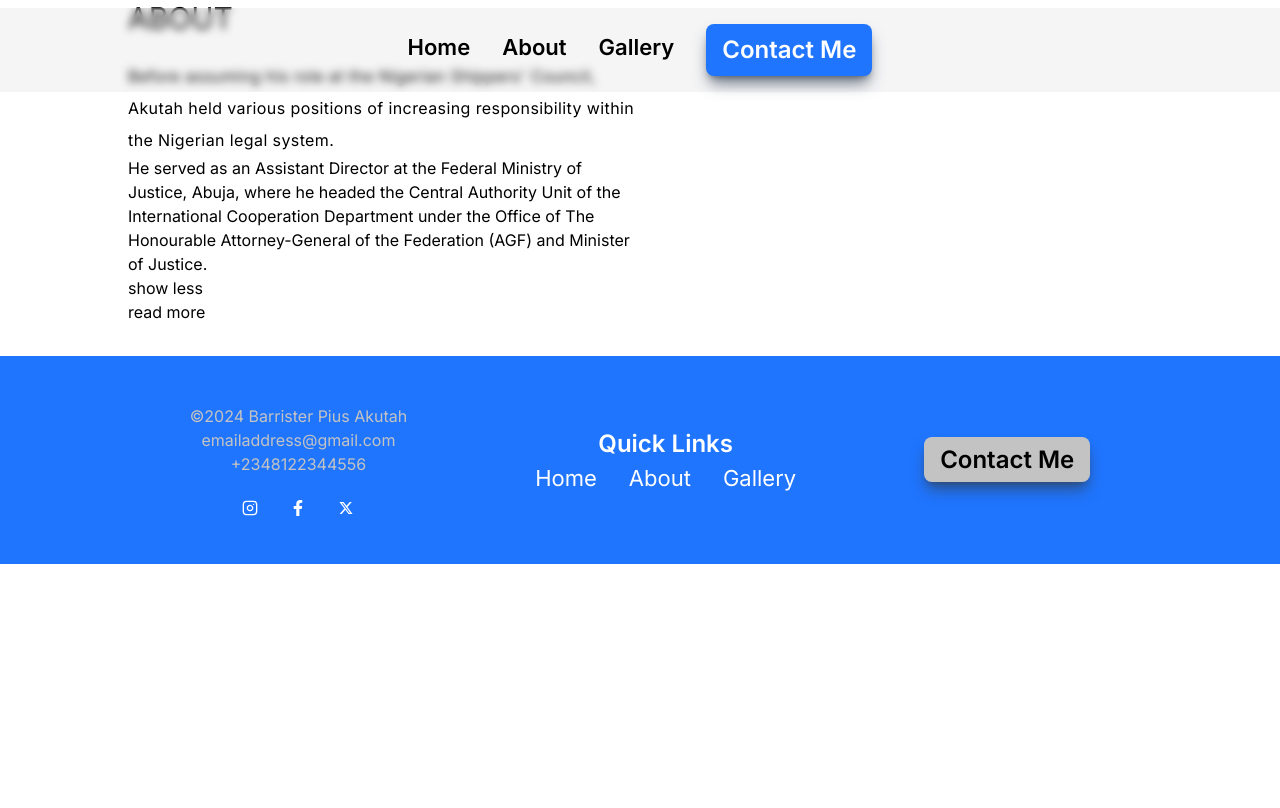
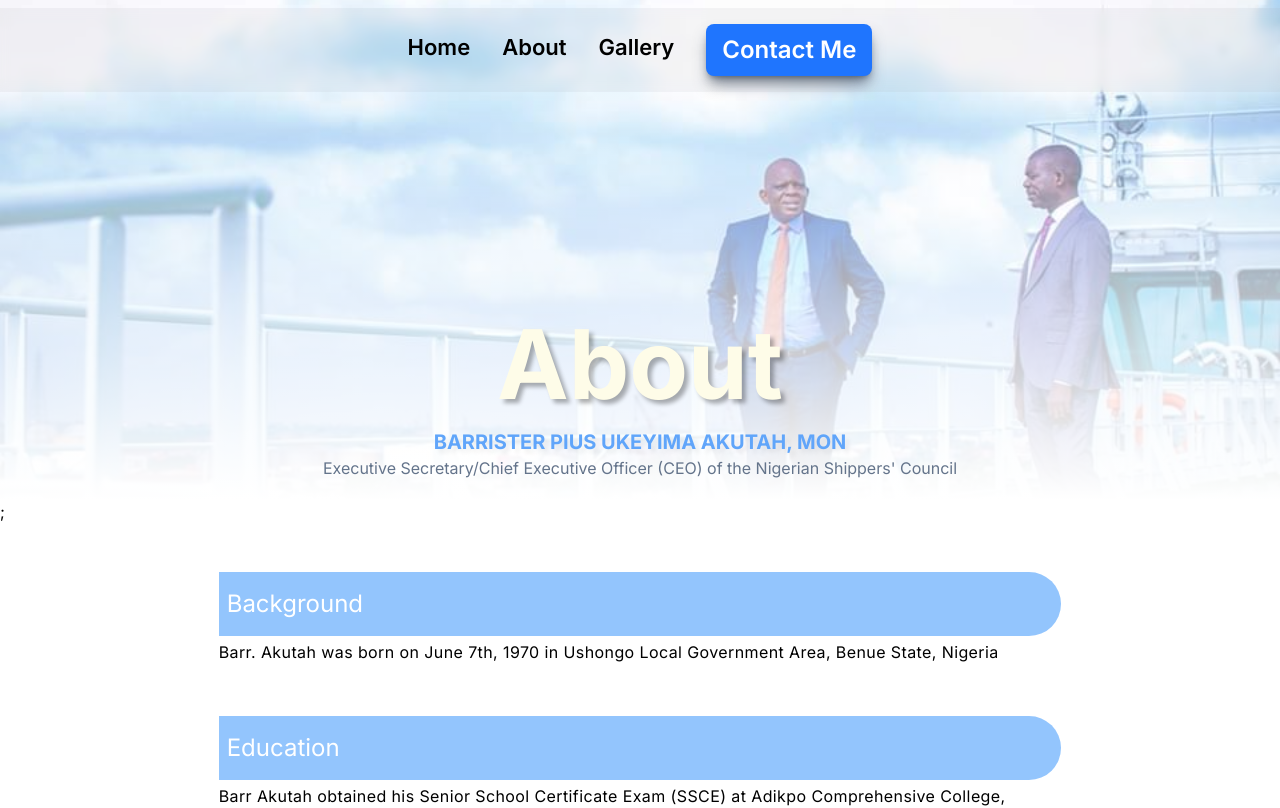
Before and after one commit to StivinTaesoo/barrister-pius, a Next.js app: page /about in a window 1280 px wide. Shown: the top 808 px of the page. Built offline with nearby package versions, Linux system fonts and the light colour scheme.

Commit message:
Edit about page

```diff
--- a/app/about/page.tsx
+++ b/app/about/page.tsx
@@ -1,32 +1,50 @@
 import Headings from "@/components/body/Sections";
+import TextContent from "@/components/body/TextContent";
 import React from "react";
 
 function page() {
     return (
-        <div className="w-[95%] md:w-[80%] mx-auto ">
-            <h1 className="uppercase text-3xl">About</h1>
-            <div className="w-full md:w-1/2 text-left ">
-                <input id="check" type="checkbox " />
-
-                <p className="text-left w-full tracking-wide leading-8 ">
-                    Before assuming his role at the Nigerian Shippers' Council,
-                    Akutah held various positions of increasing responsibility
-                    within the Nigerian legal system.
-                </p>
-                <div className="content">
-                    <p>
-                        He served as an Assistant Director at the Federal
-                        Ministry of Justice, Abuja, where he headed the Central
-                        Authority Unit of the International Cooperation
-                        Department under the Office of The Honourable
-                        Attorney-General of the Federation (AGF) and Minister of
-                        Justice.
-                    </p>
-                    <label htmlFor="check">show less</label>
+        <>
+            {/* Hero Section */}
+            <div
+                className="w-full h-[500px] bg-cover bg-center relative "
+                style={{ backgroundImage: "url(./images/bg-1.jpg)" }}
+            >
+                <div className="w-full h-full  bg-transGrey absolute top-0 left-0 flex flex-col items-center justify-center">
+                    <div className="absolute bottom-5 text-center">
+                        <h1 className="text-8xl font-bold py-4 text-yellow-50 text-shadow">
+                            About
+                        </h1>
+                        <h2 className="uppercase text-xl font-bold text-blue-400 text-shadow-2">
+                            Barrister Pius Ukeyima Akutah, mon
+                        </h2>
+                        <p className="text-slate-500">
+                            Executive Secretary/Chief Executive Officer (CEO) of
+                            the Nigerian Shippers' Council
+                        </p>
+                    </div>
                 </div>
-                <label htmlFor="check">read more</label>
             </div>
-        </div>
+            <div className="w-[95%] md:w-[80%] mx-auto "></div>;
+            <TextContent
+                title={"Background"}
+                text={
+                    "Barr. Akutah was born on June 7th, 1970 in Ushongo Local Government Area, Benue State, Nigeria"
+                }
+            />
+            <TextContent
+                title={"Education"}
+                text={
+                    "Barr Akutah obtained his Senior School Certificate Exam (SSCE) at Adikpo Comprehensive College, Adikpo - Benue State. He pursued his legal education at the University of Abuja, where he obtained his Bachelor of Laws (LLB) degree in 2006. He later attended the Nigeria Law School in Bwari, Abuja, and was called to the Nigerian Bar as a Barrister at Law (BL) in May 2007. Subsequently, he obtained a Master of Laws (LL.M) degree in Public International Law from Ahmadu Bello University, Zaria, in 2016. Currently, he is pursuing a Ph.D. in International Cooperation in Criminal Matters at Nassarawa State University, Keffi."
+                }
+            />
+            <TextContent
+                title={"Professional Experience"}
+                text={
+                    "Before assuming his role at the Nigerian Shippers' Council, Akutah held various positions of increasing responsibility within the Nigerian legal system. He served as an Assistant Director at the Federal Ministry of Justice, Abuja, where he headed the Central Authority Unit of the International Cooperation Department under the Office of The Honourable Attorney-General of the Federation (AGF) and Minister of Justice. Akutah's expertise in international legal cooperation led him to represent the Nigerian government in several high-profile criminal cases and to participate in the preparation, vetting, and negotiation of bilateral agreements on mutual legal assistance and extradition. Notably, he was involved in a landmark extradition case at the Supreme Court of Nigeria in 2022. Throughout his career, Akutah has been actively engaged in training, career enhancement, and international cooperation initiatives. He has attended numerous workshops, training programs, and conferences both domestically and internationally, focusing on topics such as criminal justice reform, maritime security, and judicial integrity."
+                }
+            />
+        </>
     );
 }
 
--- a/app/globals.css
+++ b/app/globals.css
@@ -34,3 +34,10 @@
     background: #1f75fe;
     color: #fff;
 }
+
+.text-shadow {
+    text-shadow: 4px 4px 4px #00000050;
+}
+.text-shadow-2 {
+    text-shadow: 4px 4px 4px #00000010;
+}
--- /dev/null
+++ b/components/body/TextContent.tsx
@@ -0,0 +1,23 @@
+import React from "react";
+
+type Props = {
+    title: any;
+    text: any;
+};
+
+const TextContent = ({ title, text }: Props) => {
+    return (
+        <div className="my-12 px-2 w-full flex justify-center items-center flex-col gap-y-8 md:gap-x-8  md:flex-row">
+            <div className="w-full leading-8 md:w-2/3">
+                <h2 className="text-2xl text-left text-white bg-blue-300 px-2 py-4 rounded-r-full">
+                    {title}
+                </h2>
+
+                <p className="text-left w-full tracking-wide ">{text}</p>
+            </div>
+            {/* ***************** FIRST DAY AT WORK VIDEO *************************** */}
+        </div>
+    );
+};
+
+export default TextContent;
--- a/components/nav/Footer.tsx
+++ b/components/nav/Footer.tsx
@@ -5,7 +5,7 @@
 
 const Footer = () => {
     return (
-        <div className="w-full py-12 bg-bluePrimary mt-8 flex flex-col items-center justify-center text-center gap-y-10  md:flex-row md:gap-x-32">
+        <div className="w-full py-16 bg-bluePrimary mt-8 flex flex-col items-center justify-center text-center gap-y-10  md:flex-row md:gap-x-32">
             <div className="flex flex-col gap-6 justify-center items-center">
                 <div className="text-[#C3C3C3]">
                     <p>&copy;2024 Barrister Pius Akutah</p>
```
